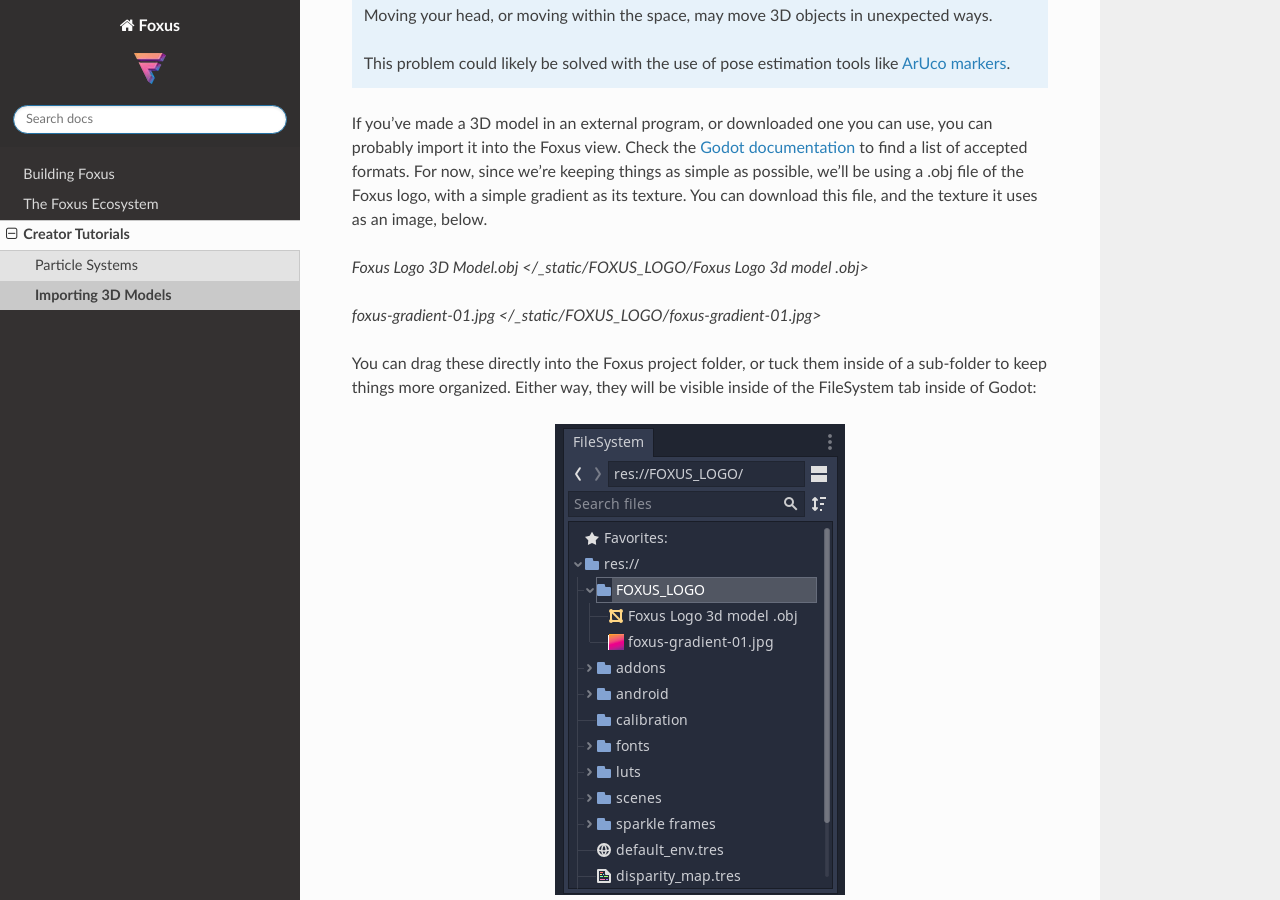
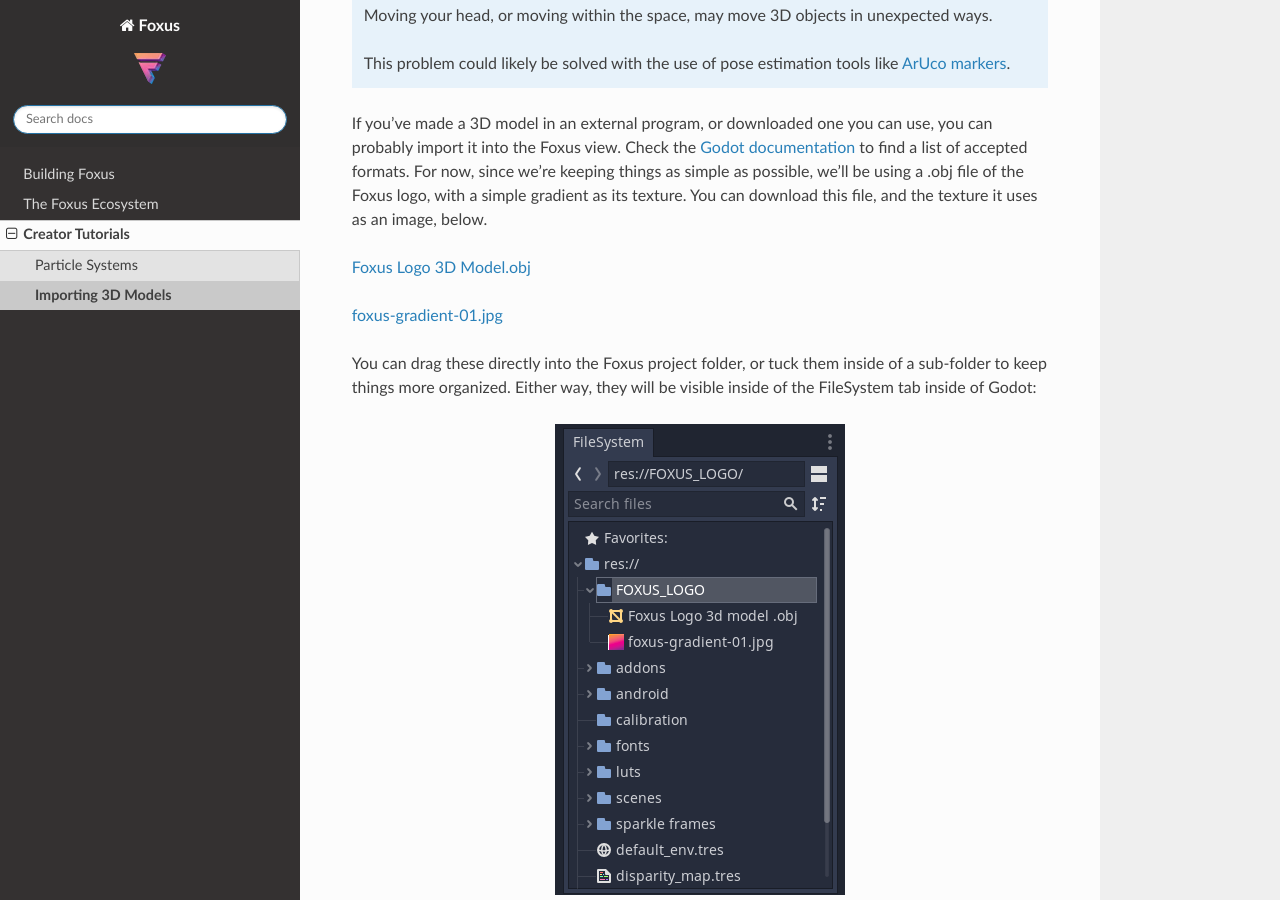
Before and after one commit to teamfoxus/foxus-docs, a Sphinx documentation site: the page built from docs/source/tutorials_3d_models.rst, in a window 1280 px wide and 900 px high, scrolled down 341 px. Built offline with Sphinx 7.4.7 and the Read the Docs theme 2.0.0, drawn with Linux system fonts in a browser that asks for light colours.

Commit message:
fix links, i hope

```diff
--- a/docs/source/tutorials_3d_models.rst
+++ b/docs/source/tutorials_3d_models.rst
@@ -16,9 +16,9 @@
 
 If you've made a 3D model in an external program, or downloaded one you can use, you can probably import it into the Foxus view. Check the `Godot documentation <https://docs.godotengine.org/en/stable/tutorials/assets_pipeline/importing_scenes.html>`_ to find a list of accepted formats. For now, since we're keeping things as simple as possible, we'll be using a .obj file of the Foxus logo, with a simple gradient as its texture. You can download this file, and the texture it uses as an image, below.
 
-`Foxus Logo 3D Model.obj </_static/FOXUS_LOGO/Foxus Logo 3d model .obj>`
+`Foxus Logo 3D Model.obj </_static/FOXUS_LOGO/Foxus Logo 3d model .obj>`_
 
-`foxus-gradient-01.jpg </_static/FOXUS_LOGO/foxus-gradient-01.jpg>`
+`foxus-gradient-01.jpg </_static/FOXUS_LOGO/foxus-gradient-01.jpg>`_
 
 You can drag these directly into the Foxus project folder, or tuck them inside of a sub-folder to keep things more organized. Either way, they will be visible inside of the FileSystem tab inside of Godot:
 
```
